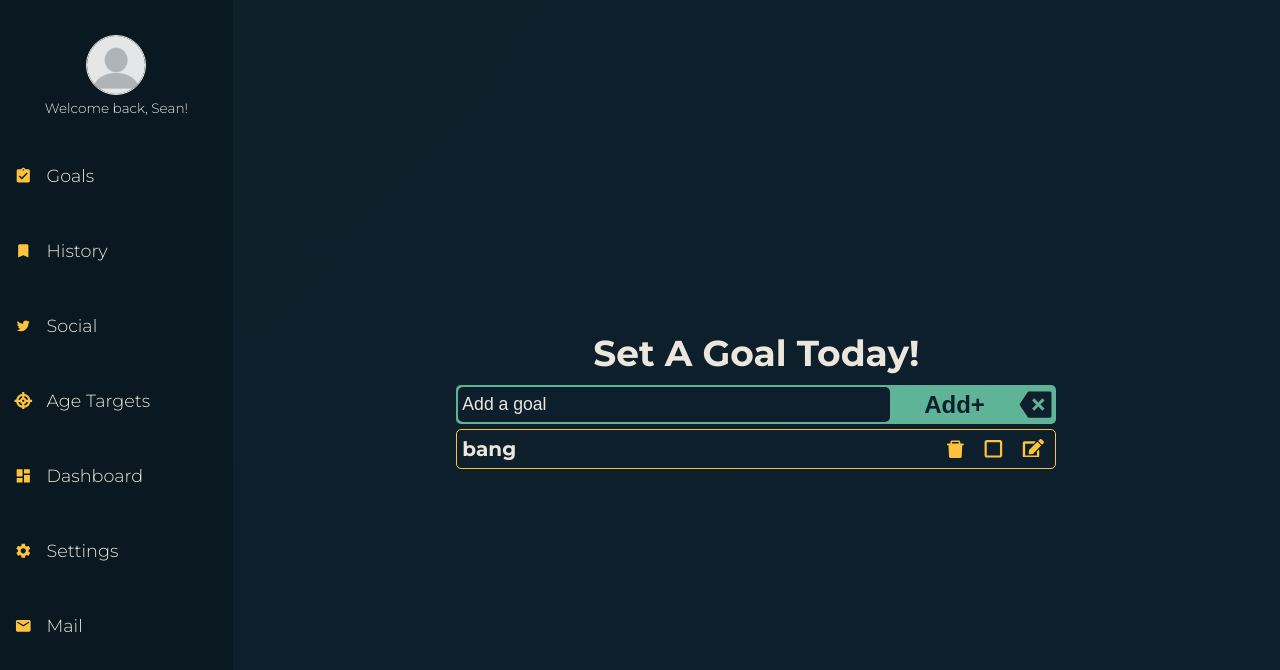
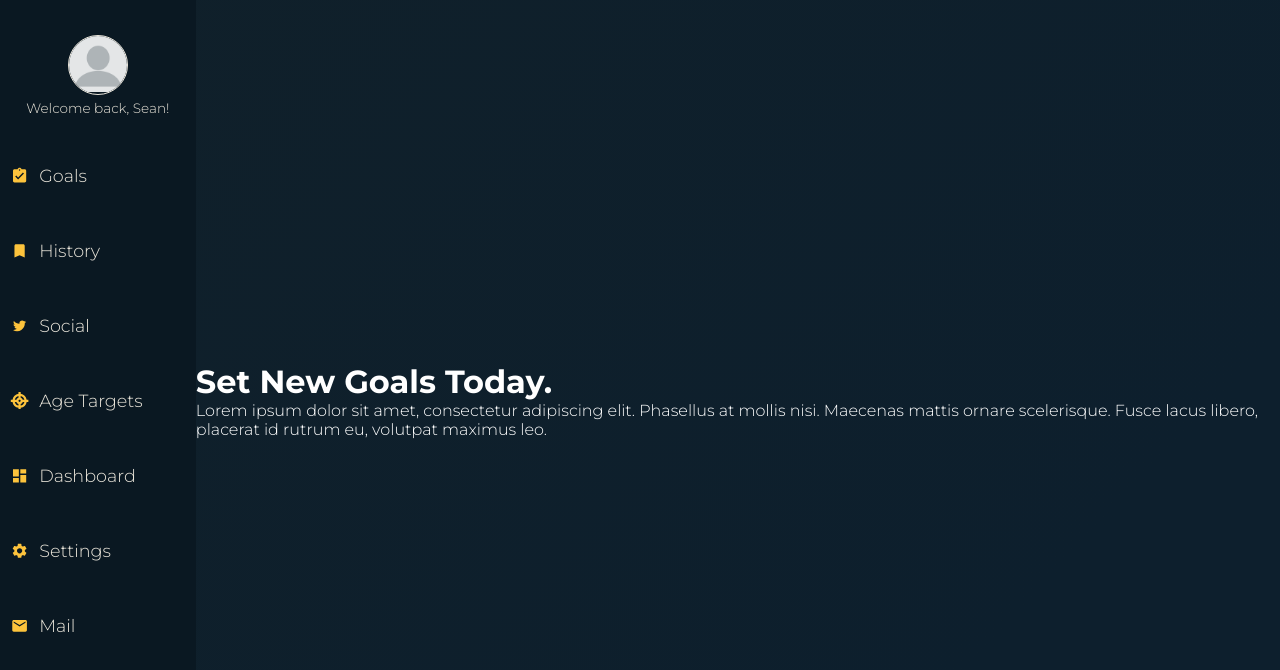
Before and after one commit to sseans/React-Goals, a React (Create React App) app: page / in a window 1280 px wide. Shown: the top 670 px of the page. Built offline with nearby package versions, Linux system fonts and the light colour scheme.

Commit message:
added react router dom and built some routes

```diff
--- a/package.json
+++ b/package.json
@@ -6,9 +6,11 @@
     "@testing-library/jest-dom": "^5.11.10",
     "@testing-library/react": "^11.2.5",
     "@testing-library/user-event": "^12.8.3",
+    "framer-motion": "^4.1.2",
     "react": "^17.0.2",
     "react-dom": "^17.0.2",
     "react-icons": "^4.2.0",
+    "react-router-dom": "^5.2.0",
     "react-scripts": "4.0.3",
     "web-vitals": "^1.1.1"
   },
--- a/src/App.js
+++ b/src/App.js
@@ -1,12 +1,23 @@
 import "./App.css";
+import { BrowserRouter as Router, Route, Switch, Link } from "react-router-dom";
 import Nav from "./components/Nav/Nav";
 import PlannerList from "./components/PlannerList/PlannerList";
+import Welcome from "./components/Welcome/Welcome";
 
 function App() {
   return (
     <div className="App">
-      <Nav />
-      <PlannerList />
+      <Router>
+        <Nav />
+        <Switch>
+          <Route path="/goals">
+            <PlannerList />
+          </Route>
+          <Route path="/">
+            <Welcome />
+          </Route>
+        </Switch>
+      </Router>
     </div>
   );
 }
--- a/src/components/Nav/Nav.css
+++ b/src/components/Nav/Nav.css
@@ -58,6 +58,11 @@
   z-index: 1;
 }
 
+.navbuttons:hover svg {
+  transform: rotate(90deg);
+  transition: all 250ms ease-in-out;
+}
+
 .navbuttons:hover + button {
   background-color: #fff;
 }
--- a/src/components/Nav/Nav.js
+++ b/src/components/Nav/Nav.js
@@ -1,4 +1,5 @@
 import React from "react";
+import { Link } from "react-router-dom";
 import "./Nav.css";
 import { MdAssignmentTurnedIn } from "react-icons/md";
 import { MdBookmark } from "react-icons/md";
@@ -27,7 +28,9 @@ export default function Nav() {
     <div className="nav">
       <div className="navprofile">
         <div className="profileframe">
-          <img src={blankProfileImage} alt="Profile" />
+          <Link to="/">
+            <img src={blankProfileImage} alt="Profile" />
+          </Link>
         </div>
         <p>Welcome back, Sean!</p>
       </div>
@@ -38,12 +41,12 @@ export default function Nav() {
           counter++;
 
           return (
-            <a href={x.link} className="navlinks">
+            <Link to={x.link} className="navlinks" key={idTag}>
               <li className="navbuttons" id={idTag}>
                 {x.icon}
                 <p>{x.name}</p>
               </li>
-            </a>
+            </Link>
           );
         })}
         <div className="navcolorblock"></div>
--- a/src/components/PlannerForm/PlannerForm.js
+++ b/src/components/PlannerForm/PlannerForm.js
@@ -40,7 +40,7 @@ export default function PlannerForm(props) {
         autoFocus
         ref={inputElement}
       />
-      <button className="planner-button">Add+</button>
+      <button className="planner-button">Add</button>
       <RiDeleteBack2Fill onClick={removeButton} />
     </form>
   );
--- a/src/components/PlannerList/PlannerList.js
+++ b/src/components/PlannerList/PlannerList.js
@@ -73,7 +73,7 @@ export default function PlannerList() {
 
   return (
     <div className="planner-list">
-      <h1>Set A Goal Today!</h1>
+      <h1>Set Goals</h1>
       <PlannerForm
         onSubmit={addGoal}
         focusPoint={focusPoint}
--- /dev/null
+++ b/src/components/Welcome/Welcome.css
@@ -0,0 +1,5 @@
+.hero {
+}
+
+.herowrapper {
+}
--- /dev/null
+++ b/src/components/Welcome/Welcome.js
@@ -0,0 +1,16 @@
+import React from "react";
+
+export default function Welcome() {
+  return (
+    <div className="hero">
+      <div className="herowrapper">
+        <h1>Set New Goals Today.</h1>
+        <p>
+          Lorem ipsum dolor sit amet, consectetur adipiscing elit. Phasellus at
+          mollis nisi. Maecenas mattis ornare scelerisque. Fusce lacus libero,
+          placerat id rutrum eu, volutpat maximus leo.{" "}
+        </p>
+      </div>
+    </div>
+  );
+}
```
Also changed, not shown: 1 other file (tests, documents, lock files or other folders).
